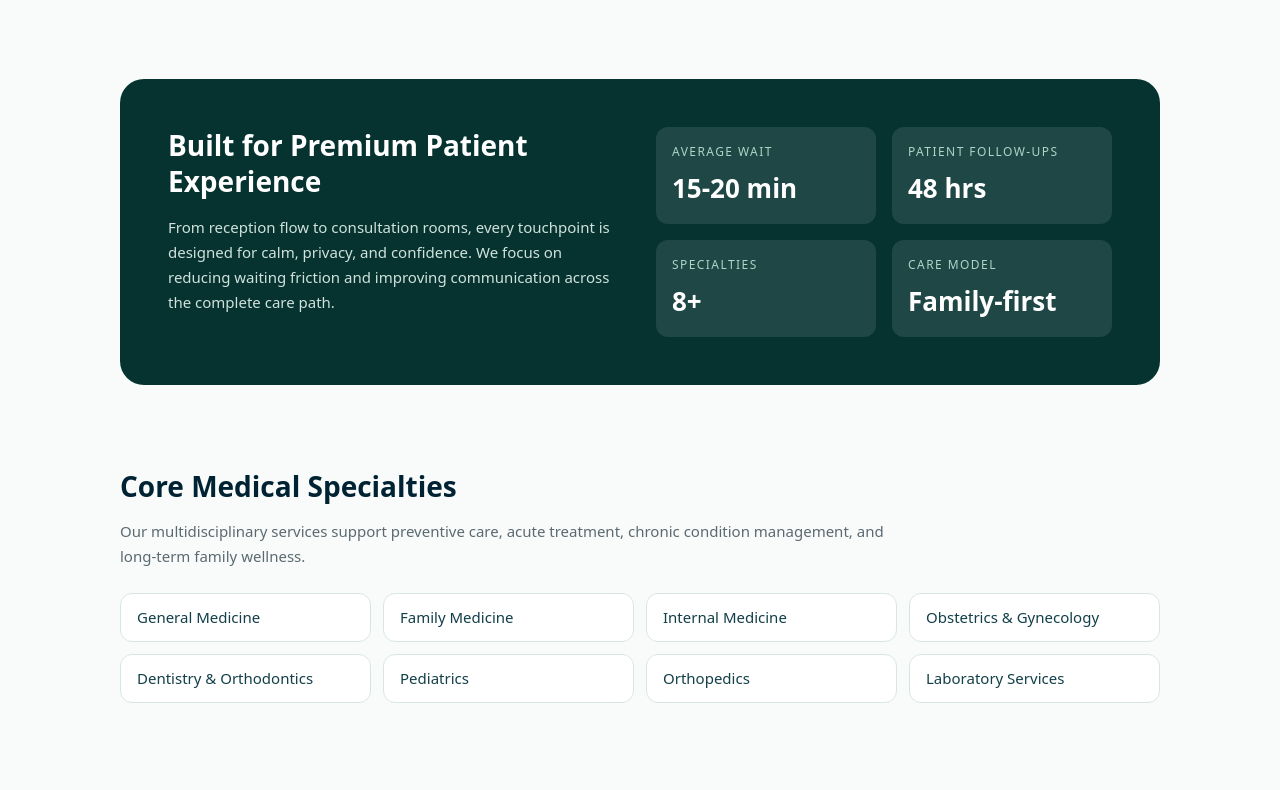
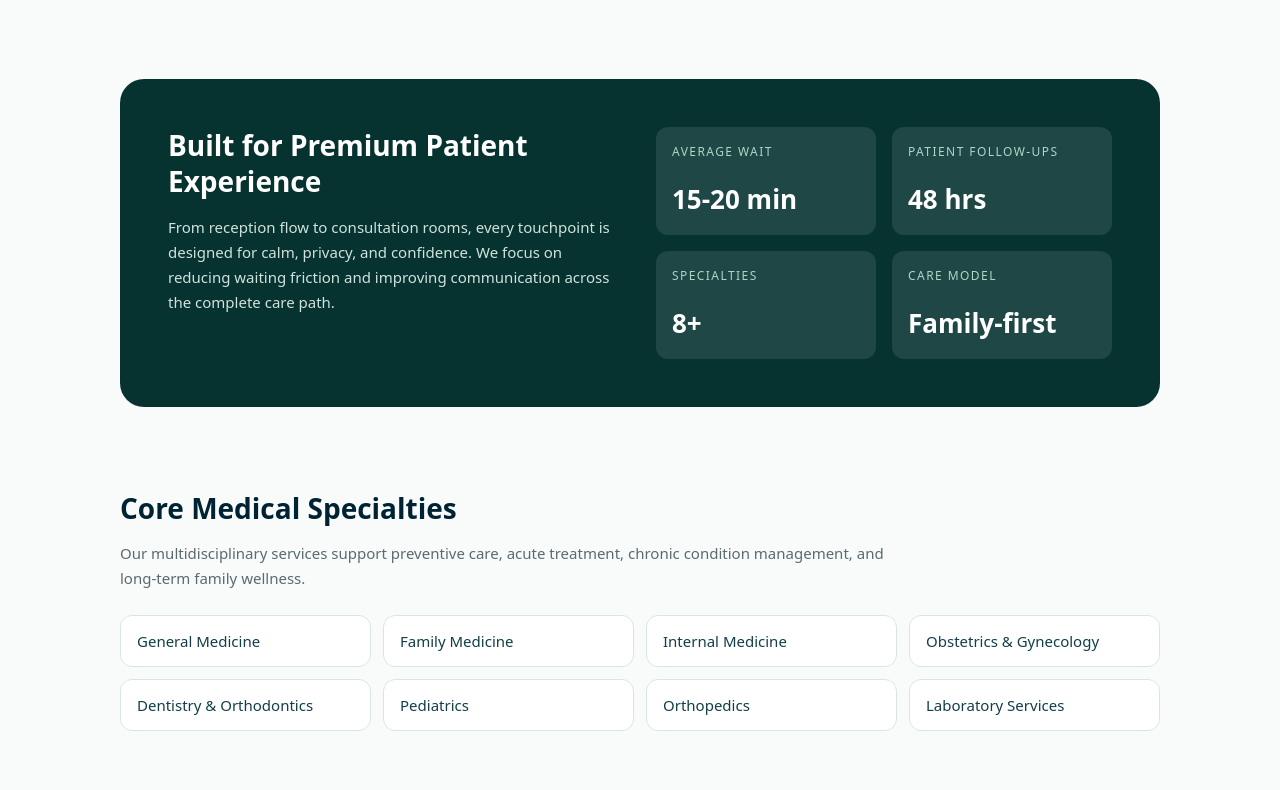
Before and after one commit to StarhealthSA/StarHealth-Website, a Next.js app: page /about in a window 1280 px wide. Shown: the part 890-1680 px from the top of the page. Built offline with nearby package versions, Linux system fonts and the light colour scheme; no server answers; a web font is replaced by a local one.

Commit message:
card height isssues fixed

```diff
--- a/src/app/(site)/about/page.jsx
+++ b/src/app/(site)/about/page.jsx
@@ -56,16 +56,16 @@ export default function AboutPage() {
       <IntroSection />
 
       <section className="px-[20px] md:px-[30px] lg:px-[120px] py-14 lg:py-20">
-        <div className="grid gap-6 md:grid-cols-3">
+        <div className="grid gap-6 md:grid-cols-3 md:items-stretch">
           {[
             { title: 'Our Vision', body: 'To become the most trusted neighborhood healthcare destination in Riyadh by delivering clinical excellence with genuine human care.' },
             { title: 'Our Mission', body: 'Provide accessible, preventive, and personalized healthcare for families through modern diagnostics and multidisciplinary expertise.' },
             { title: 'Our Promise', body: 'Clear communication, ethical practice, and continuity of care from first consultation through recovery and long-term wellness.' },
           ].map((item, index) => (
-            <Reveal key={item.title} delay={staggerDelay(index)}>
-              <article className="rounded-2xl border border-[#dce9e5] bg-white p-6">
+            <Reveal key={item.title} delay={staggerDelay(index)} className="h-full">
+              <article className="flex h-full flex-col rounded-2xl border border-[#dce9e5] bg-white p-6">
                 <h2 className="text-[20px] font-semibold text-[#002333]">{item.title}</h2>
-                <p className="mt-3 text-[15px] leading-[25px] text-[#58696f]">{item.body}</p>
+                <p className="mt-3 flex-1 text-[15px] leading-[25px] text-[#58696f]">{item.body}</p>
               </article>
             </Reveal>
           ))}
@@ -82,17 +82,17 @@ export default function AboutPage() {
                 From reception flow to consultation rooms, every touchpoint is designed for calm, privacy, and confidence. We focus on reducing waiting friction and improving communication across the complete care path.
               </p>
             </div>
-            <div className="grid grid-cols-2 gap-4">
+            <div className="about-equal-cards grid grid-cols-2 gap-4 items-stretch">
               {[
                 { label: 'Average Wait', value: '15-20 min' },
                 { label: 'Patient Follow-ups', value: '48 hrs' },
                 { label: 'Specialties', value: '8+' },
                 { label: 'Care Model', value: 'Family-first' },
               ].map((stat, index) => (
-                <Reveal key={stat.label} delay={staggerDelay(index, 70)}>
-                  <div className="rounded-xl bg-white/10 p-4">
+                <Reveal key={stat.label} delay={staggerDelay(index, 70)} className="h-full">
+                  <div className="flex h-full min-h-[108px] flex-col rounded-xl bg-white/10 p-4">
                     <p className="text-[12px] uppercase tracking-[0.12em] text-[#aed5c6]">{stat.label}</p>
-                    <p className="mt-2 text-[26px] font-semibold">{stat.value}</p>
+                    <p className="mt-auto pt-2 text-[26px] font-semibold">{stat.value}</p>
                   </div>
                 </Reveal>
               ))}
@@ -109,10 +109,10 @@ export default function AboutPage() {
             Our multidisciplinary services support preventive care, acute treatment, chronic condition management, and long-term family wellness.
           </p>
         </Reveal>
-        <div className="mt-6 grid gap-3 sm:grid-cols-2 lg:grid-cols-4">
+        <div className="about-equal-cards mt-6 grid gap-3 sm:grid-cols-2 sm:items-stretch lg:grid-cols-4">
           {specialties.map((item, index) => (
-            <Reveal key={item} delay={staggerDelay(index, 60)}>
-              <div className="rounded-xl border border-[#d8e6e2] bg-white px-4 py-3 text-[15px] font-medium text-[#123f49]">
+            <Reveal key={item} delay={staggerDelay(index, 60)} className="h-full">
+              <div className="flex h-full min-h-[52px] items-center rounded-xl border border-[#d8e6e2] bg-white px-4 py-3 text-[15px] font-medium text-[#123f49]">
                 {item}
               </div>
             </Reveal>
@@ -124,12 +124,12 @@ export default function AboutPage() {
         <Reveal>
           <h2 className="text-[28px] font-semibold text-[#002333]">How Care Works at Star Health</h2>
         </Reveal>
-        <div className="mt-6 grid gap-4 lg:grid-cols-2">
+        <div className="about-equal-cards mt-6 grid gap-4 sm:grid-cols-2 sm:items-stretch lg:grid-cols-2">
           {process.map((item, index) => (
-            <Reveal key={item.title} delay={staggerDelay(index)}>
-              <article className="rounded-2xl border border-[#dfebe7] bg-white p-6">
+            <Reveal key={item.title} delay={staggerDelay(index)} className="h-full">
+              <article className="flex h-full flex-col rounded-2xl border border-[#dfebe7] bg-white p-6">
                 <h3 className="text-[19px] font-semibold text-[#02353f]">{item.title}</h3>
-                <p className="mt-2 text-[15px] leading-[25px] text-[#5a6b72]">{item.body}</p>
+                <p className="mt-2 flex-1 text-[15px] leading-[25px] text-[#5a6b72]">{item.body}</p>
               </article>
             </Reveal>
           ))}
--- a/src/app/globals.css
+++ b/src/app/globals.css
@@ -629,6 +629,14 @@ html {
   .premium-quality-process-grid {
     grid-auto-rows: 1fr;
   }
+
+  .about-equal-cards {
+    grid-auto-rows: 1fr;
+  }
+
+  .about-equal-cards > * {
+    height: 100%;
+  }
 }
 
 .service-landing-faq {
--- a/src/components/services/service_cards_grid.jsx
+++ b/src/components/services/service_cards_grid.jsx
@@ -26,19 +26,19 @@ export default function ServiceCardsGrid({ className = '' }) {
 
   return (
     <div className={className}>
-      <div className="mb-8 flex flex-col gap-4 md:flex-row md:items-center md:justify-between">
+      <div className="mb-8 flex flex-col gap-4 md:flex-row md:items-start md:justify-between">
         <input
           type="search"
           value={search}
           onChange={(e) => setSearch(e.target.value)}
           placeholder={t('serviceListing.searchPlaceholder')}
-          className="w-full rounded-xl border border-[#E9E7E6] bg-white px-4 py-3 font-inter text-sm text-[#002333] md:max-w-md"
+          className="w-full shrink-0 rounded-xl border border-[#E9E7E6] bg-white px-4 py-3 font-inter text-sm text-[#002333] md:max-w-md"
         />
-        <div className="scrollbar-hide flex gap-2 overflow-x-auto pb-1">
+        <div className="flex flex-wrap gap-2 md:flex-1 md:justify-end">
           <button
             type="button"
             onClick={() => setCategoryFilter('')}
-            className={`shrink-0 rounded-full px-4 py-2 font-inter text-sm font-medium transition ${
+            className={`whitespace-nowrap rounded-full px-4 py-2 font-inter text-sm font-medium transition ${
               !categoryFilter ? 'bg-[#037B76] text-white' : 'bg-white text-[#586971] border border-[#E9E7E6]'
             }`}
           >
@@ -49,7 +49,7 @@ export default function ServiceCardsGrid({ className = '' }) {
               key={cat.id}
               type="button"
               onClick={() => setCategoryFilter(cat.id)}
-              className={`shrink-0 rounded-full px-4 py-2 font-inter text-sm font-medium transition ${
+              className={`whitespace-nowrap rounded-full px-4 py-2 font-inter text-sm font-medium transition ${
                 categoryFilter === cat.id ? 'bg-[#037B76] text-white' : 'bg-white text-[#586971] border border-[#E9E7E6]'
               }`}
             >
```
